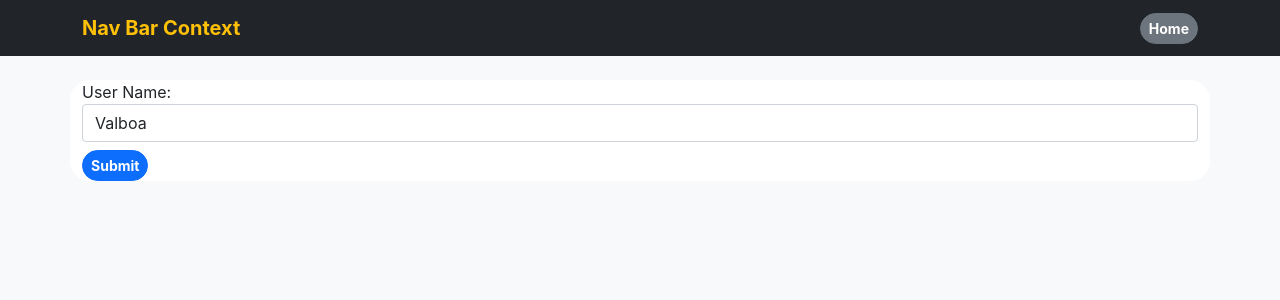
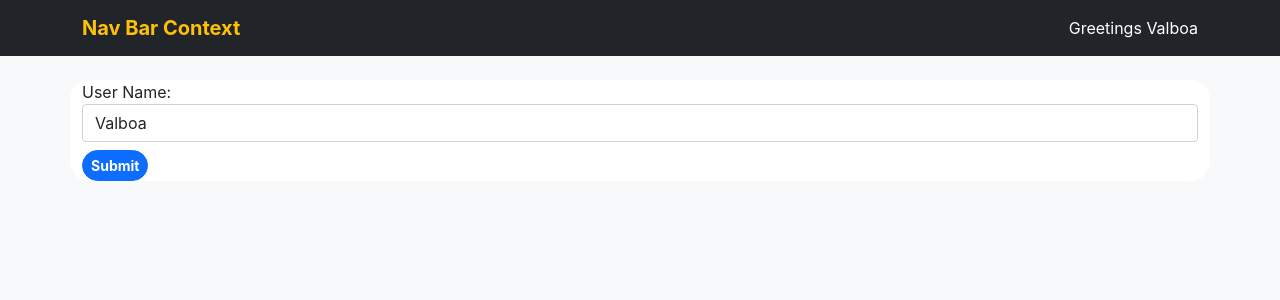
Before and after one commit to Virgilio-D-Cabading-Jr/Coding_Dojo_MERN_Stack_React_Functional_Components, a React (Create React App) app: page / in a window 1280 px wide. Shown: the top 300 px of the page. Built offline with nearby package versions, Linux system fonts and the light colour scheme.

Commit message:
add userGreeting to nav bar

```diff
--- a/src/components/FormComponent.jsx
+++ b/src/components/FormComponent.jsx
@@ -4,7 +4,7 @@ import MyContext from '../context/MyContext';
 
 /**
  * ////////////////////////////////////////////////////////////
- * FORM COMPONENT
+ *      FORM COMPONENT
  * ////////////////////////////////////////////////////////////
  * @returns Input form
  */
--- a/src/components/NavbarComponent.jsx
+++ b/src/components/NavbarComponent.jsx
@@ -1,4 +1,5 @@
-import React from 'react'
+import React from 'react';
+import UserGreetingComp from './UserGreetingComponent';
 
 /**
  * ////////////////////////////////////////////////////////////////
@@ -11,12 +12,12 @@ const NavbarComp = () => {
         <div>
             {/* //// HEADER //////// */}
             <header>
-                <div class="navbar navbar-dark bg-dark box-shadow">
-                    <div class="container d-flex justify-content-between">
-                        <a href="/" class="navbar-brand d-flex align-items-center">
-                            <strong class="text-warning">Nav Bar Context</strong>
+                <div className="navbar navbar-dark bg-dark box-shadow">
+                    <div className="container d-flex justify-content-between">
+                        <a href="/" className="navbar-brand d-flex align-items-center">
+                            <strong className="text-warning">Nav Bar Context</strong>
                         </a>
-                        <a class="btn btn-secondary btn-sm round" href="/"><strong>Home</strong></a>
+                        < UserGreetingComp />
                     </div>
                 </div>
             </header>
--- a/src/components/UserGreetingComponent.jsx
+++ b/src/components/UserGreetingComponent.jsx
@@ -1,9 +1,9 @@
-import React, { userContext } from 'react'
+import React, { useContext } from 'react'
 import MyContext from '../context/MyContext'
 
 /**
  * ////////////////////////////////////////////////////////////////
- * USER GREETING COMPONENT
+ *      USER GREETING COMPONENT
  * ////////////////////////////////////////////////////////////////
  * @returns A greeting to the User if there is a User
  */
@@ -11,17 +11,18 @@ const UserGreetingComp = () => {
     // //// FIELDS ////////////////////////////////////////////////
     const context = useContext( MyContext );
     const userName = context.userName;
+    console.log(JSON.stringify(userName));
 
     // //// OUTPUT ////////////////////////////////////////////////
     if (userName !== "") {
         return (
-            <div>
+            <div className='text-white'>
                 Greetings { userName }
             </div>
         );
     } else {
         return (
-            <div />
+            <div></div>
         );
     }
 }
```
